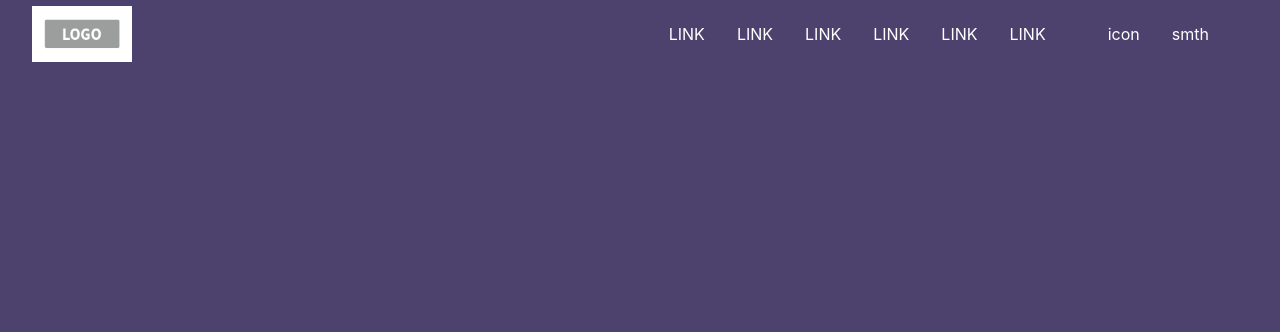
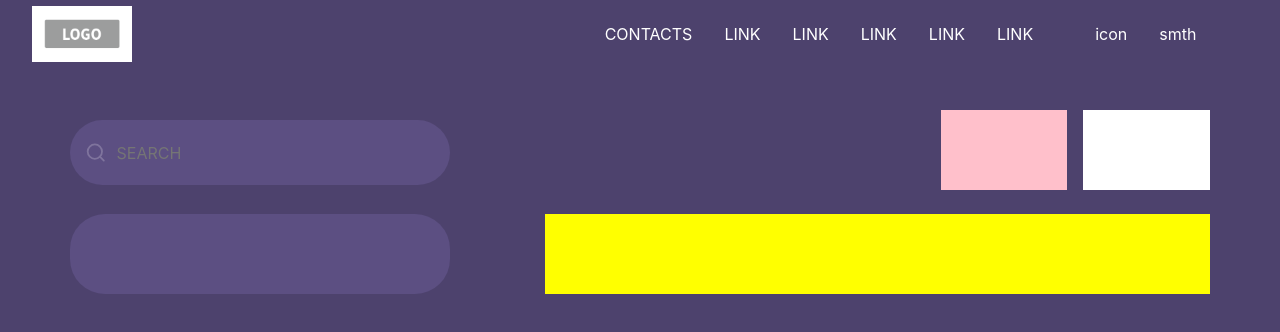
Before and after one commit to nathaliemekahal/chatapp-fe, a React (Create React App) app: page / in a window 1280 px wide. Shown: the top 332 px of the page. Built offline with nearby package versions, Linux system fonts and the light colour scheme.

Commit message:
chat styling

```diff
--- a/package.json
+++ b/package.json
@@ -10,6 +10,7 @@
     "react": "^16.13.1",
     "react-bootstrap": "^1.3.0",
     "react-dom": "^16.13.1",
+    "react-icons": "^3.10.0",
     "react-scripts": "3.4.1"
   },
   "scripts": {
--- a/src/App.css
+++ b/src/App.css
@@ -15,19 +15,56 @@
 }
 .navRow-class {
   padding-top: 0.4rem;
+  margin-right: 0 !important;
 }
+#searchBar {
+  background-color: hsl(255, 24%, 41%);
+  border: none;
+  color: #7f749d;
+}
+#searchBar:focus {
+  outline: none;
+}
+#search {
+  background-color: #5c4f82;
+  height: 65px;
+  border-radius: 63px;
+  display: flex;
+  align-content: center;
+  align-items: center;
+  color: #7f749d;
+  padding: 10px 15px;
+}
+#search {
+  margin-top: 10px;
+
+  width: 100%;
+  border-radius: 40px;
+}
+#search svg {
+  font-size: 23px;
+}
+#search input {
+  border: none;
+  background-color: transparent;
+  width: 90%;
+  height: 30px;
+  padding: 10px;
+  font-size: 16px;
+}
+
 /*END TOP NAV*/
+body {
+  background-color: #4d426d;
+}
 .App {
   height: 100vh;
-  background-color: #4d426d;
 }
-.container {
-  height: 100%;
-}
+
 .homePage-row {
   display: flex;
   justify-content: center;
-  height: 100%;
+
   align-items: center;
 }
 
@@ -41,3 +78,7 @@
   display: flex;
   justify-content: center;
 }
+.users {
+  background-color: #5c4f82;
+  border-radius: 35px;
+}
--- a/src/App.js
+++ b/src/App.js
@@ -5,12 +5,14 @@ import "./App.css";
 
 import HomePage from "./components/HomePage";
 import NavBar from "./components/NavBar";
+import ChatPage from "./components/ChatPage";
 
 function App() {
   return (
     <div className="App">
       <NavBar />
       {/* <HomePage /> */}
+      <ChatPage />
     </div>
   );
 }
--- a/src/components/ChatPage.jsx
+++ b/src/components/ChatPage.jsx
@@ -1,8 +1,56 @@
 import React, { Component } from "react";
+import Row from "react-bootstrap/Row";
+import Container from "react-bootstrap/Container";
+import Col from "react-bootstrap/Col";
+import { FormControl } from "react-bootstrap";
+import { FiSearch } from "react-icons/fi";
 
 class ChatPage extends Component {
   render() {
-    return <div></div>;
+    return (
+      <Container>
+        <Row md={3} className="justify-content-between mt-5">
+          {" "}
+          <Col md={4} style={{ width: "80px", padding: "0" }}>
+            <div id="search">
+              <FiSearch />
+              <input
+                placeholder="SEARCH"
+                type="text"
+                id="searchBar"
+                style={{ width: "100%" }}
+              />
+            </div>
+          </Col>
+          <div className="d-flex justify-content-end">
+            <Col
+              md={4}
+              style={{ backgroundColor: "pink", width: "80px", height: "80px" }}
+            ></Col>
+            <Col
+              md={4}
+              className="ml-3"
+              style={{
+                backgroundColor: "white",
+                width: "80px",
+                height: "80px",
+              }}
+            ></Col>
+          </div>
+        </Row>
+        <Row md={2} className="justify-content-between mt-4">
+          <Col
+            className="users"
+            md={4}
+            style={{ width: "80px", height: "80px" }}
+          ></Col>
+          <Col
+            md={7}
+            style={{ backgroundColor: "yellow", width: "80px", height: "80px" }}
+          ></Col>
+        </Row>
+      </Container>
+    );
   }
 }
 
--- a/src/components/NavBar.jsx
+++ b/src/components/NavBar.jsx
@@ -3,7 +3,7 @@ import { Col, Row, Nav } from "react-bootstrap";
 
 let navData = [
   {
-    name: "link",
+    name: "contacts",
   },
   {
     name: "link",
```
Also changed, not shown: 1 other file (tests, documents, lock files or other folders).
